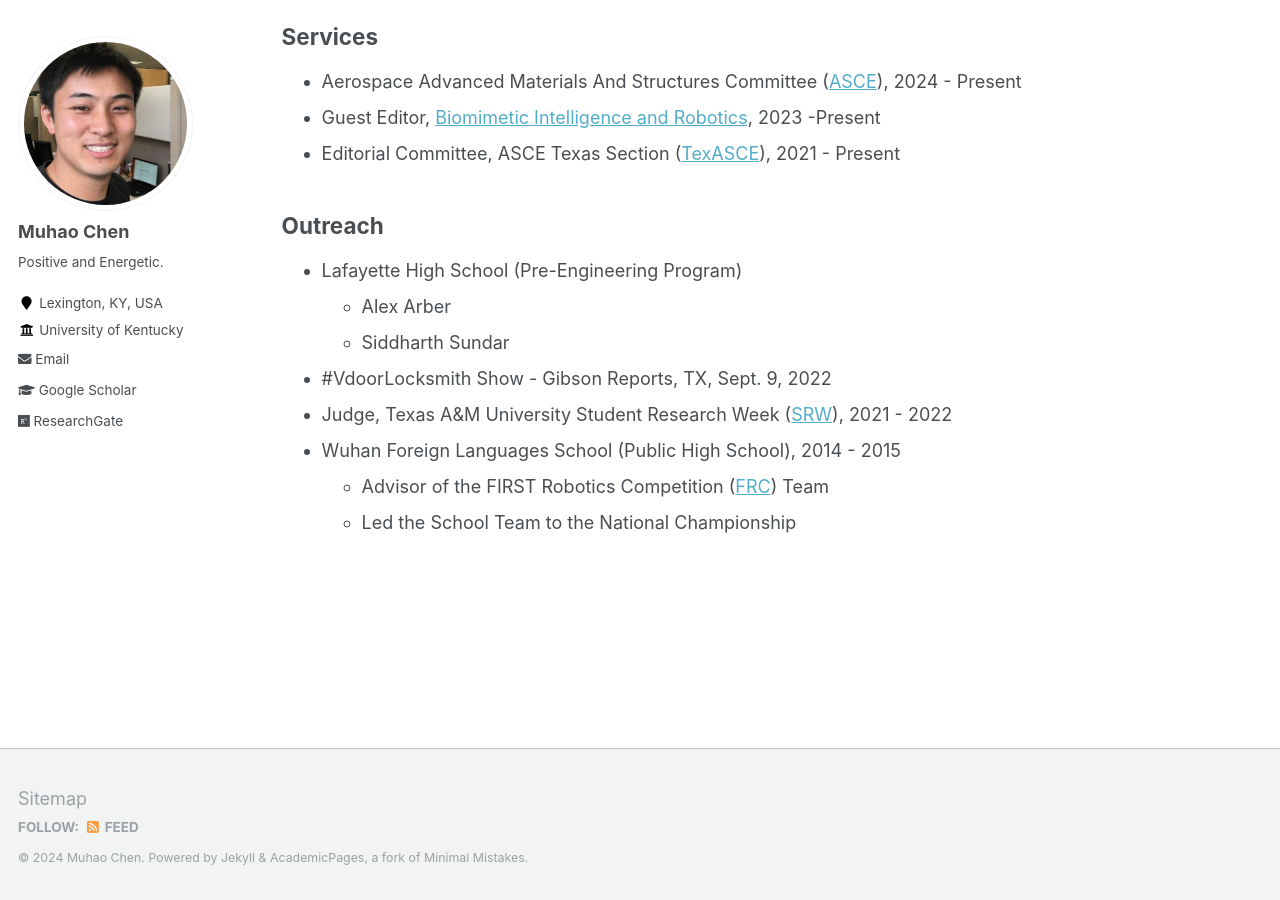
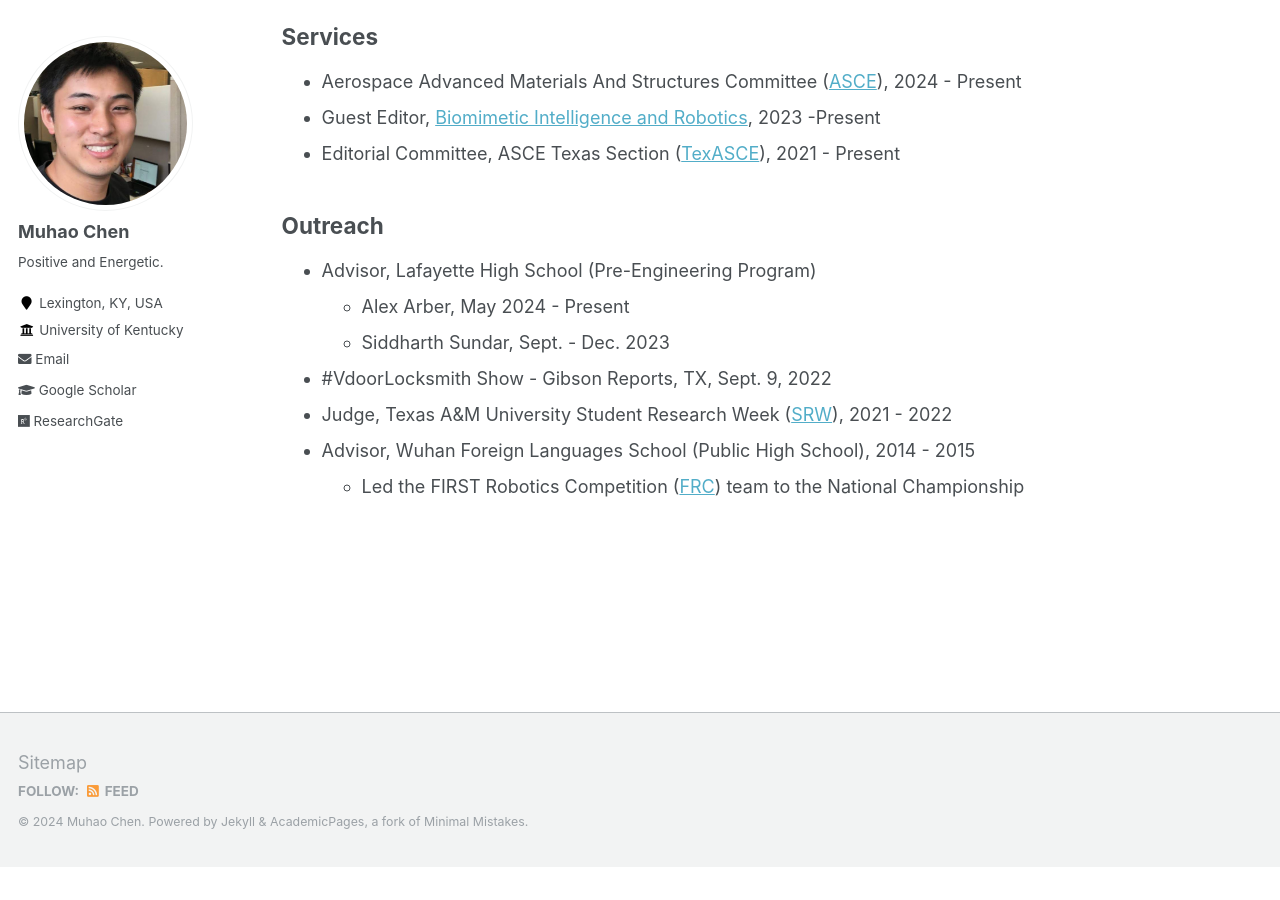
Before and after one commit to Muhao-Chen/muhao-chen.github.io, a Jekyll site: the page built from _pages/professional-activities.md, in a window 1280 px wide and 900 px high, scrolled down 744 px. Built offline with Jekyll 4.4.1, drawn with Linux system fonts in a browser that asks for light colours; after the commit the page ends 1611 px from its top, so only the background shows below that.

Commit message:
Update professional-activities.md

```diff
--- a/_pages/professional-activities.md
+++ b/_pages/professional-activities.md
@@ -53,16 +53,15 @@ toc_max_header: 1
 
 
 ## Outreach
-* Lafayette High School (Pre-Engineering Program)
-    - Alex Arber
-    - Siddharth Sundar
+* Advisor, Lafayette High School (Pre-Engineering Program)
+    - Alex Arber, May 2024 - Present
+    - Siddharth Sundar, Sept. - Dec. 2023
 
 * #VdoorLocksmith Show - Gibson Reports, TX, Sept. 9, 2022
 <!-- * Advisor, FIRST Robotics Competition ([FRC](https://www.firstinspires.org/robotics/frc)), 2014 - 2015 -->
 * Judge, Texas A&M University Student Research Week ([SRW](https://srw.tamu.edu/)), 2021 - 2022
-* Wuhan Foreign Languages School (Public High School), 2014 - 2015
-    - Advisor of the FIRST Robotics Competition ([FRC](https://en.wikipedia.org/wiki/FIRST_Robotics_Competition)) Team
-    - Led the School Team to the National Championship
+* Advisor, Wuhan Foreign Languages School (Public High School), 2014 - 2015
+    - Led the FIRST Robotics Competition ([FRC](https://en.wikipedia.org/wiki/FIRST_Robotics_Competition)) team to the National Championship
 
 <!-- ## News  -->
 
```
